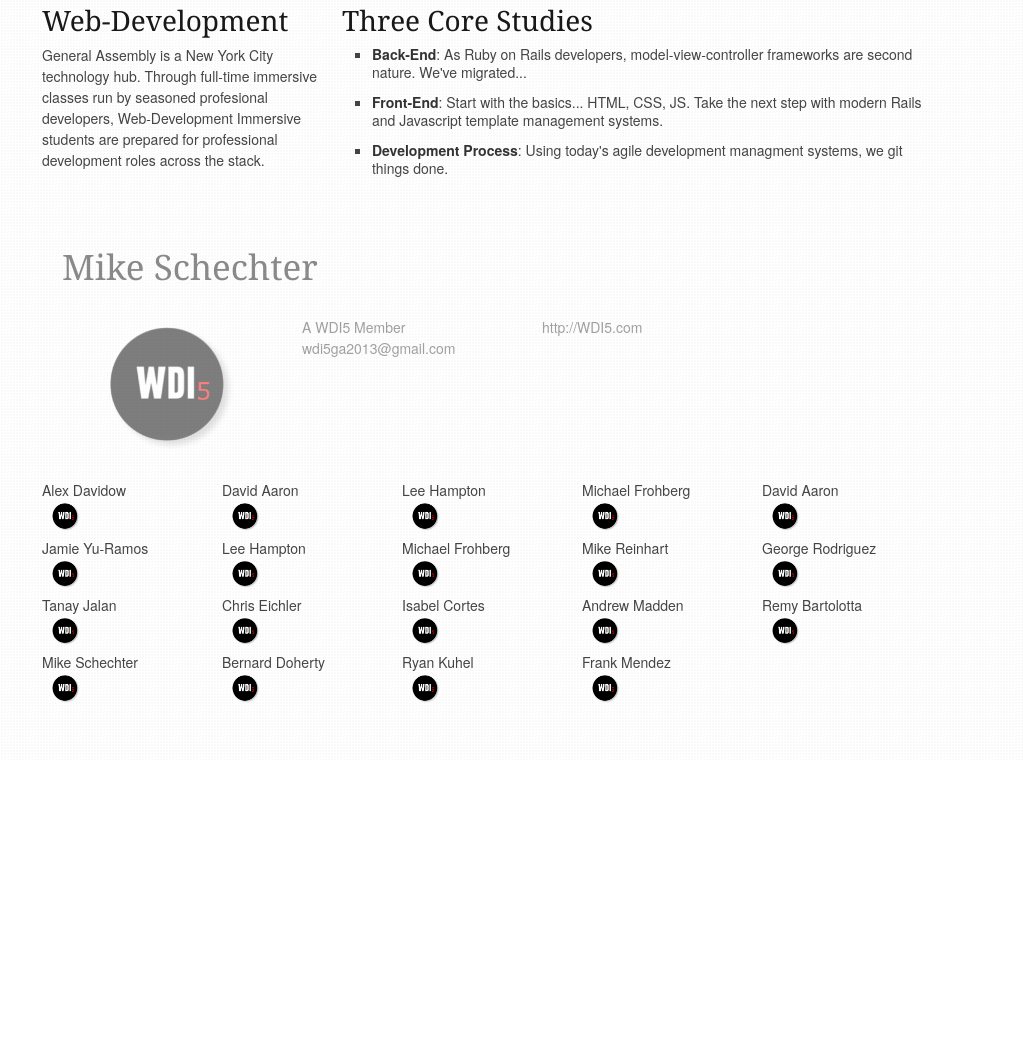
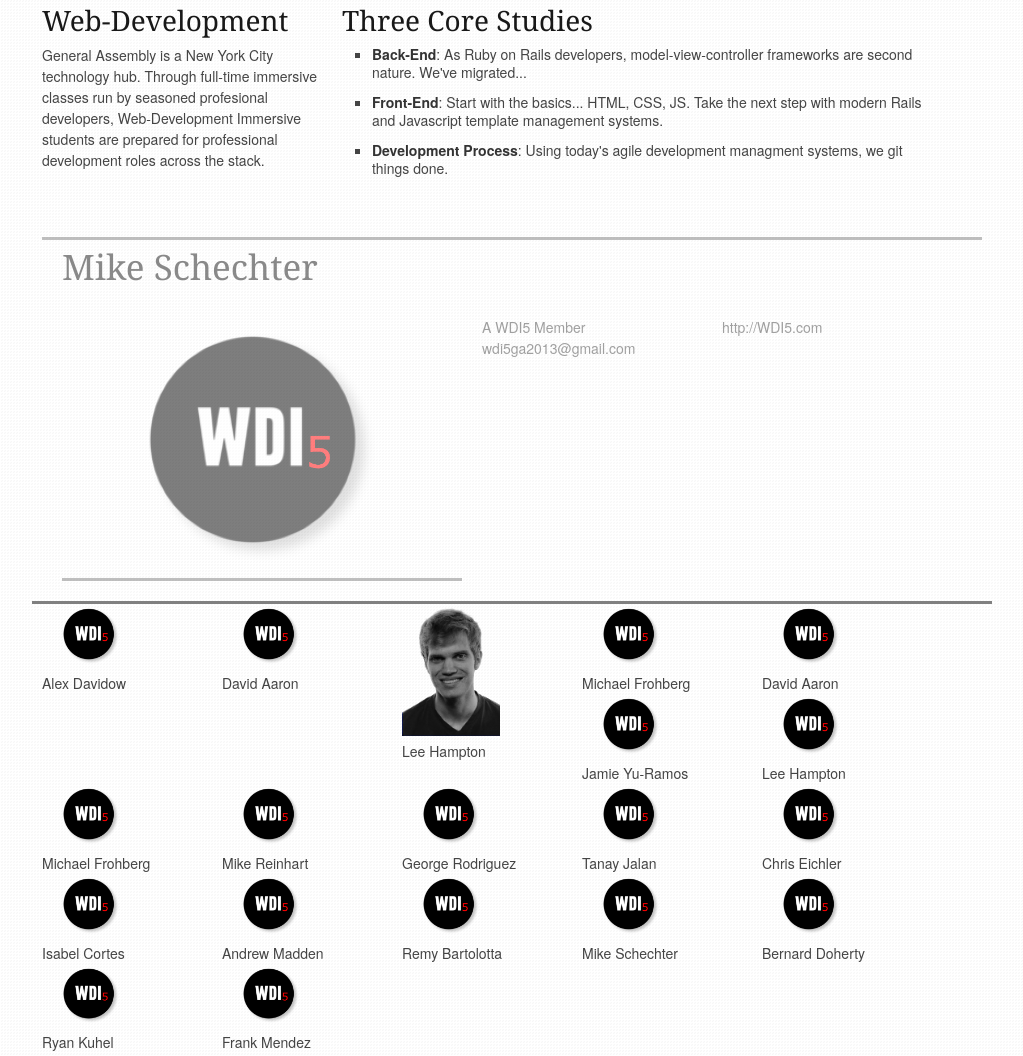
Before and after one commit to gaWDI5/gaWDI5.github.io, a plain HTML site: page index_dev.html in a window 1280 px wide. Shown: the part 582-1638 px from the top of the page, without its empty margins (128-1151 px from the left). Before the commit the page ends 1342 px from the top, so only its background shows below. Drawn offline with Linux system fonts and the light colour scheme.

Commit message:
Lee Hampton Pictures

```diff
--- a/javascript/team.js
+++ b/javascript/team.js
@@ -9,18 +9,29 @@ function URLS(personal_url, github_url, twitter_url){
     return urls_literal
 }
 
+function Images(big_image, small_image, profile_image){
+    var urls_literal = {
+        big_image:big_image || "./pageContent/images/wdi5_shadow.png",
+        small_image:small_image || "./pageContent/images/wdi5_shadow.png",
+        profile_image:profile_image || "./pageContent/images/wdi5_shadow.png"
+    }
+    return urls_literal
+}
 
-function Team_Member(name, email, image, bio, member_urls){
+
+function Team_Member(name, email, bio, member_images, member_urls){
     var base_URLS = new URLS();
+    var base_images =new Images();
     member_urls = member_urls || base_URLS;
+    member_images = member_images || base_images;
 
     var team_member_literal =  {
             name:name || "Firstname Lastname",
             firstname: name.split(" ")[0],
             lastname: name.split(" ")[1],
             email:email || "wdi5ga2013@gmail.com",
-            image:image || "./pageContent/images/wdi5_shadow.png",
             bio:bio || "A WDI5 Member",
+            images:member_images,
             urls:member_urls
         }
 
@@ -39,7 +50,12 @@ var team_data = [
         ),
 
     new Team_Member(
-        "Lee Hampton"
+        "Lee Hampton",
+        "wdi5ga2013@gmail.com",
+        "A WDI_5 Student",
+        new Images("./pageContent/images/team/LeeHampton_big.png",
+                    "./pageContent/images/team/LeeHampton_small.png"),
+        new URLS()
         ),
 
     new Team_Member(
--- a/javascript/wdi-5.js
+++ b/javascript/wdi-5.js
@@ -6,10 +6,11 @@ function focus_on_member(mem_inx){
     current_member = team_data[mem_inx]
     if (current_member){
         $('#focus-team-member').empty()
+
         member_node = $('<div data-id= ' + mem_inx + ' id="' + current_member.lastname + '" class="focus-member sixteen columns" ></div>')
         member_node.append($('<div>').html('<h2 class="five columns">'+current_member.name+'<h2>'))
         member_node.append($('<div class="row"></div>'))
-        member_node.append($('<img width="100%" class="four columns"></img>').attr('src', current_member.image))
+        member_node.append($('<img id="focus-member-image" width="100%" class="seven columns"></img>').attr('src', current_member.images.big_image))
 
         info_contact_section = $('<section class="shadowable four columns"></section>')
         info_contact_section.html(current_member.bio + '<br>')
@@ -43,10 +44,10 @@ $(function(){
         current_member = team_data[mem]
         // Create Div
         member_div = $('<div data-id= ' + mem + ' id="' + current_member.lastname + '" class="team-member three columns" ></div>')
+        // Add Image
+        member_div.append($('<img class="team-member-image-small" ></img>').attr('src', current_member.images.small_image))
         // Add Name
         member_div.append($('<div>').text(current_member.name))
-        // Add Image
-        member_div.append($('<img width="30%"></img>').attr('src', current_member.image))
         // Append to DOM
         $('#team-members-bin').append(member_div)
     }
--- a/stylesheets/styles.css
+++ b/stylesheets/styles.css
@@ -89,3 +89,21 @@ ul{
 .container {
     margin-bottom: 30px;
 }
+
+
+
+#focus-team-member{
+    border-bottom: 3px solid gray;
+}
+
+#team-members-bin{
+    border-top: 3px solid gray;
+}
+
+#focus-member-image{
+    border-bottom: 3px solid gray;
+}
+
+.team-member-image-small{
+    width: 7em;
+}
```
Also changed, not shown: pageContent/images/team/LeeHampton_big.png (added), pageContent/images/team/LeeHampton_small.png (added), 1 other file.
